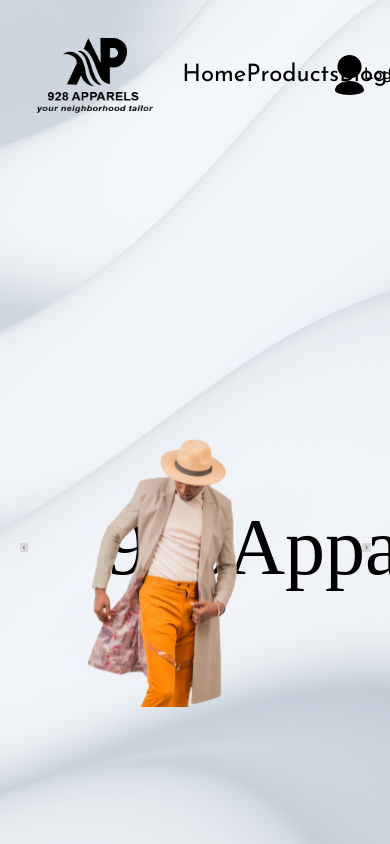
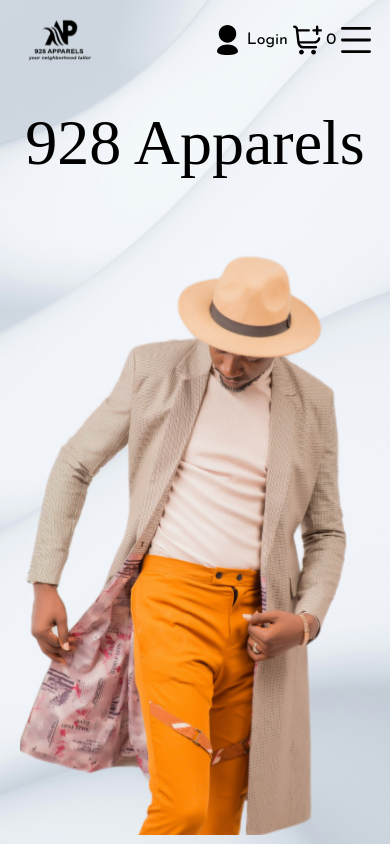
Before and after one commit to Sammysoft/web-front, a React (Create React App) app: page / in a window 390 px wide. Shown: the top 844 px of the page. Built offline with nearby package versions, Linux system fonts and the light colour scheme; the HTML template or start-up script is replaced by a standard one; a web font is replaced by a local one.

Commit message:
responsiveness

```diff
--- a/src/components/Home/Header/index.jsx
+++ b/src/components/Home/Header/index.jsx
@@ -12,8 +12,23 @@
   width: 90%;
   padding-top: 50vh;
   margin: 0px 5% 0px 5%;
+
+  @media (max-width: 1400px) {
+    display: none;
+  }
 `;
 
+const MobileWrapper = styled.div`
+  height: 120vh;
+  width: 90%;
+  padding-top: 5vh;
+  margin: 0px 5% 0px 5%;
+
+
+  @media (min-width: 1400px) {
+    display: none;
+  }
+`;
 
 const Header = () => {
   return (
@@ -31,6 +46,15 @@
           }
         />
       </Wrapper>
+
+      <MobileWrapper>
+        <ItalizedText>928 Apparels</ItalizedText>
+        <OverLayWrapper>
+          <OverLayInnerWrapper background={HomeHero}>
+
+          </OverLayInnerWrapper>
+        </OverLayWrapper>
+      </MobileWrapper>
     </>
   );
 };
@@ -39,14 +63,32 @@
   width: 60%;
   height: 100%;
   position: relative;
+
+  @media (max-width: 1400px) {
+    height: 100%;
+    width: 100%;
+    position: relative;
+  }
 `;
 
 const OverLayInnerWrapper = styled.div`
-position: absolute;
-height: 65vh;
-width: 90vw;
-top: -30vh;
-right:-30vw;
+  position: absolute;
+  height: 70vh;
+  width: 90vw;
+  top: -30vh;
+  right: -30vw;
+
+  @media (max-width: 1400px) {
+    height: 70vh;
+    width: 100%;
+    right: 0px;
+    top: 0vh;
+    left: 0px;
+    background: url(${(props) => (props.background ? props.background : "")});
+    background-repeat: no-repeat;
+    background-position: center;
+    background-size: 220%;
+  }
 `;
 
 const ItalizedText = styled.p`
@@ -54,6 +96,11 @@
   font-family: Aguafina Script;
   font-weight: 500;
   color: #000000;
+  text-align: center;
+
+  @media (max-width: 1400px) {
+    font-size: 4rem;
+  }
 `;
 
 const OverLayImage = () => {
@@ -65,7 +112,7 @@
             <ItalizedText>928</ItalizedText>
             <OverLayWrapper>
               <OverLayInnerWrapper>
-                <ImageWrapper image={HomeHero} height={"100%"} width={"100%"}/>
+                <ImageWrapper image={HomeHero} height={"100%"} width={"100%"} />
               </OverLayInnerWrapper>
             </OverLayWrapper>
             <ItalizedText>Apparels</ItalizedText>
--- a/src/components/Nabar/index.jsx
+++ b/src/components/Nabar/index.jsx
@@ -6,6 +6,7 @@
 import LogoSVG from "../../assets/Icons/svg/logo-black.svg";
 import PersonSVG from "../../assets/Icons/svg/person-black.svg";
 import ChartSVG from "../../assets/Icons/svg/chart-black.svg";
+import HarmbuggerSVG from "../../assets/Icons/svg/harmbugger.svg";
 
 import { Fonts, Sizes } from "../../assets/Res/fonts";
 import { useNavigate } from "react-router-dom";
@@ -18,6 +19,24 @@
   top: 0;
   left: 0;
   margin: 0px 5vw 0px 5vw;
+
+  @media (max-width: 1400px) {
+    display: none;
+  }
+`;
+
+const MobileWrapper = styled.div`
+  width: 90vw;
+  height: 10vh;
+  background: transparent;
+  position: absolute;
+  top: 0;
+  left: 0;
+  margin: 0px 5vw 0px 5vw;
+
+  @media (min-width: 1400px) {
+    display: none;
+  }
 `;
 
 const NavBar = () => {
@@ -36,6 +55,41 @@
           }
         />
       </Wrapper>
+
+      <MobileWrapper>
+        <HorizontalFlexedWrapper
+          width={"100%"}
+          elements={
+            <>
+              <ImageWrapper image={LogoSVG} width={"80px"} height={"80px"} />
+              <HorizontalFlexedWrapper
+                width={"45%"}
+                elements={
+                  <>
+                    <ImageWrapper
+                      image={PersonSVG}
+                      width={"30px"}
+                      height={"30px"}
+                    />
+                    <LoginText>Login</LoginText>
+                    <ImageWrapper
+                      image={ChartSVG}
+                      width={"30px"}
+                      height={"30px"}
+                    />
+                    <LoginText>0</LoginText>
+                    <ImageWrapper
+                      image={HarmbuggerSVG}
+                      width={"30px"}
+                      height={"30px"}
+                    />
+                  </>
+                }
+              />
+            </>
+          }
+        />
+      </MobileWrapper>
     </>
   );
 };
```
Also changed, not shown: src/assets/Icons/svg/harmbugger.svg (added).
